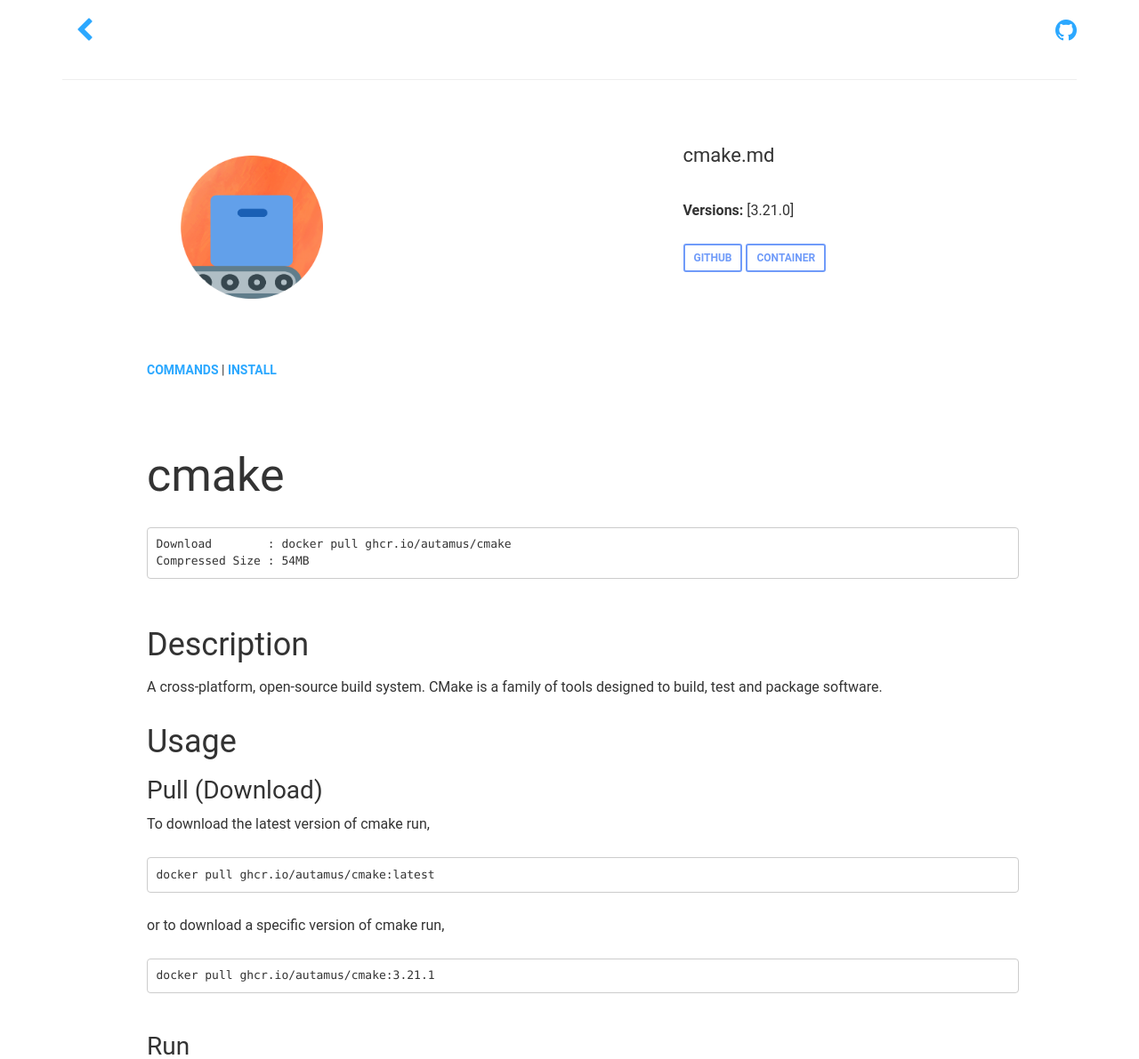
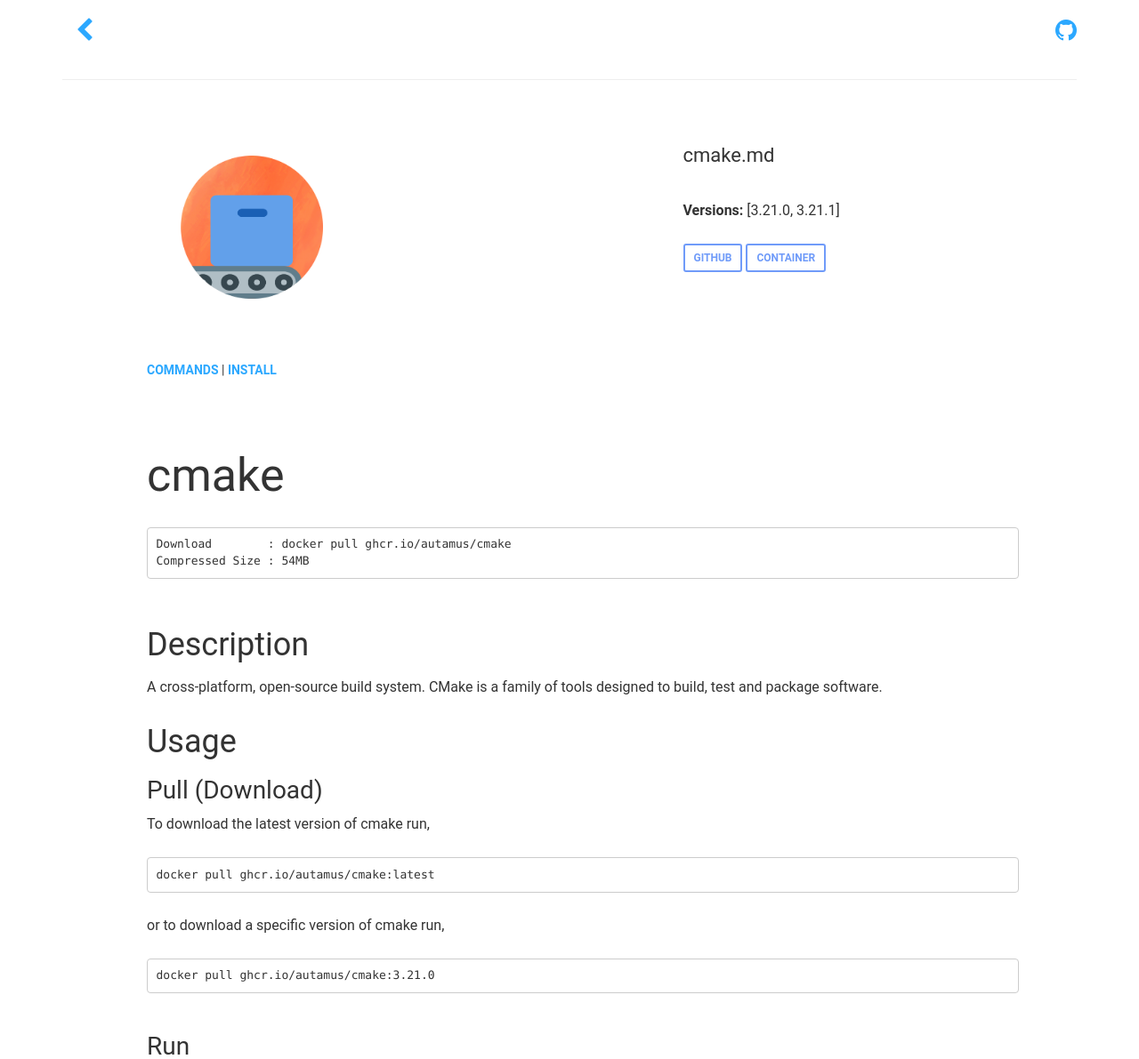
Before and after one commit to autamus/registry, a Jekyll site: the page built from cmake.md, in a window 1280 px wide. Shown: the top 1191 px of the page at 89% size. Built offline with Jekyll 4.4.1, drawn with Linux system fonts in a browser that asks for light colours; nearby versions of some CDN libraries; our own code applies the rules of GitHub Pages for plain Markdown files.

Commit message:
Update cmake to 3.21.1 at 2021-07-29 10:32:41.573188 -0700 MST m=+0.904400209

````diff
--- a/cmake.md
+++ b/cmake.md
@@ -4,10 +4,11 @@ name: cmake
 github: https://github.com/autamus/registry/blob/main/containers/c/cmake/spack.yaml
 versions:
 - 3.21.0
-updated_at: 2021-07-29T09:17:47.429294-07:00
+- 3.21.1
+updated_at: 2021-07-29T10:32:41.572766-07:00
 size: 54MB
-description: 'A cross-platform, open-source build system. CMake is a family of tools
-  designed to build, test and package software.'
+description: A cross-platform, open-source build system. CMake is a family of tools
+  designed to build, test and package software.
 container_url: https://github.com/orgs/autamus/packages/container/package/cmake
 
 ---
@@ -31,7 +32,7 @@ docker pull ghcr.io/autamus/cmake:latest
 or to download a specific version of cmake run,
 
 ```bash
-docker pull ghcr.io/autamus/cmake:3.21.1
+docker pull ghcr.io/autamus/cmake:3.21.0
 ```
 ### Run
 To run the container as an application run,
````
